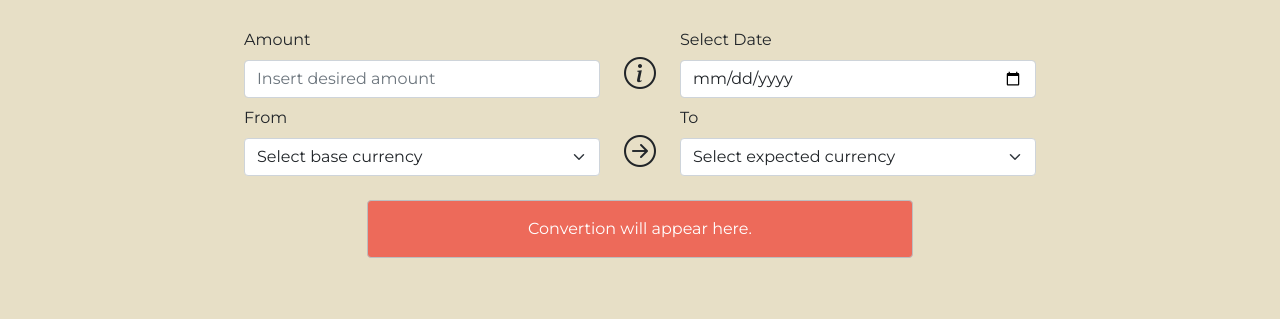
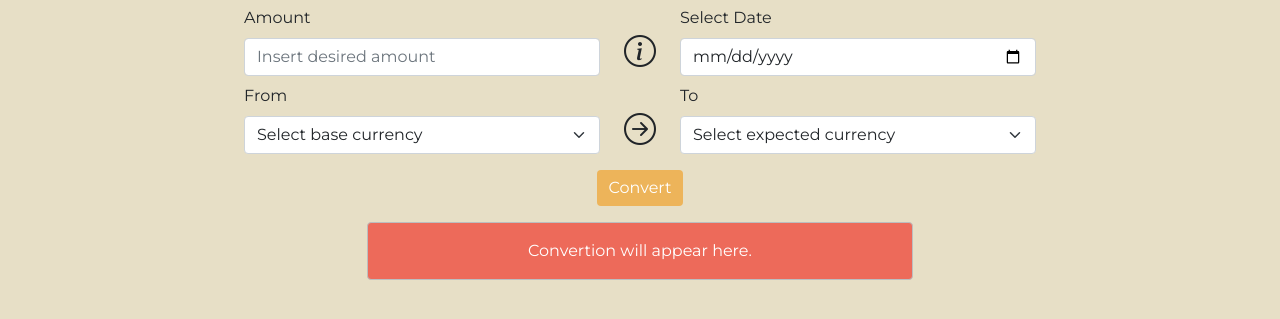
Before and after one commit to Readpato/exchange-rates-webpage, a website: page index.html in a window 1280 px wide. Shown: the part 59-378 px from the top of the page. Drawn offline with nearby package versions, Linux system fonts and the light colour scheme; no server answers.

Commit message:
feat: Create Convert Button
The button that will  allow the convertion to take place has been created with Bootstrap components

```diff
--- a/index.html
+++ b/index.html
@@ -76,9 +76,20 @@
               </select>
             </div>
           </div>
+          <div class="row text-center">
+            <div class="col col-lg-12 col-sm-12">
+              <button
+                type="button"
+                class="btn btn-primary mt-3 convert-button"
+                aria-pressed="false"
+              >
+                Convert
+              </button>
+            </div>
+          </div>
         </form>
 
-        <div class="row mt-4 d-flex justify-content-center text-center">
+        <div class="row mt-3 d-flex justify-content-center text-center">
           <div class="col col-lg-6 col-sm-12">
             <div
               class="alert alert-dark text-white convertion-results"
--- a/src/styles/_main.scss
+++ b/src/styles/_main.scss
@@ -9,6 +9,19 @@ main {
 
   .arrow-right {
     font-size: 2em;
+  }
+
+  .convert-button {
+    background-color: $button-color;
+    border: none;
+  }
+
+  .convert-button:hover {
+    background-color: $button-color-hover;
+  }
+
+  .convert-button:focus {
+    background-color: $button-color;
   }
 
   .convertion-results {
--- a/src/styles/_variables.scss
+++ b/src/styles/_variables.scss
@@ -3,3 +3,5 @@
 $navigation-bar-color: #2274a5;
 $main-color: #e7dfc6;
 $result-color: #ed6a5a;
+$button-color: rgba(237, 180, 90, 1);
+$button-color-hover: rgba(237, 180, 90, 0.7);
```
Also changed, not shown: src/styles/style.css, 1 other file.
